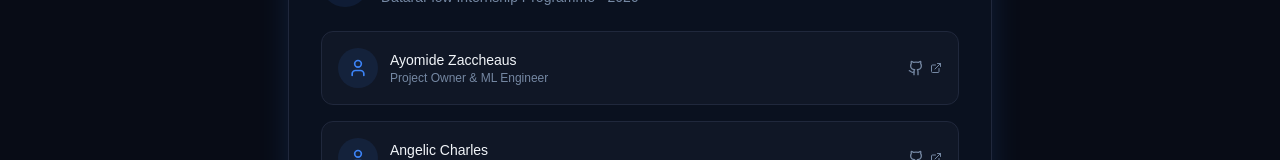
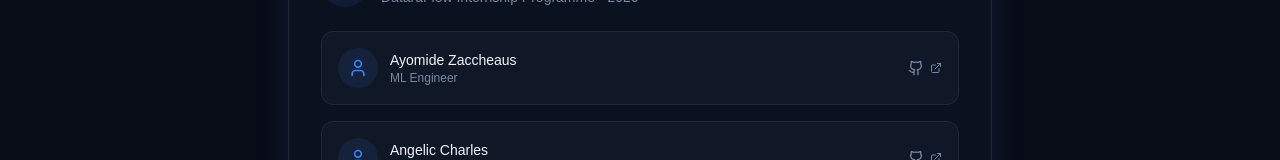
Before and after one commit to visionbyangelic/Oral-Sight-V1, a React (Vite) app: page /about in a window 1280 px wide. Shown: the part 254-414 px from the top of the page. Built offline with nearby package versions, Linux system fonts and the light colour scheme; the HTML template or start-up script is replaced by a standard one.

Commit message:
Update About.tsx

```diff
--- a/src/pages/About.tsx
+++ b/src/pages/About.tsx
@@ -6,7 +6,7 @@ import Footer from "@/components/Footer";
 const teamMembers = [
   {
     name: "Ayomide Zaccheaus",
-    role: "Project Owner & ML Engineer",
+    role: "ML Engineer",
     contribution: "Model architecture, training & project lead",
     github: "https://github.com/Zeepaps",
   },
```
